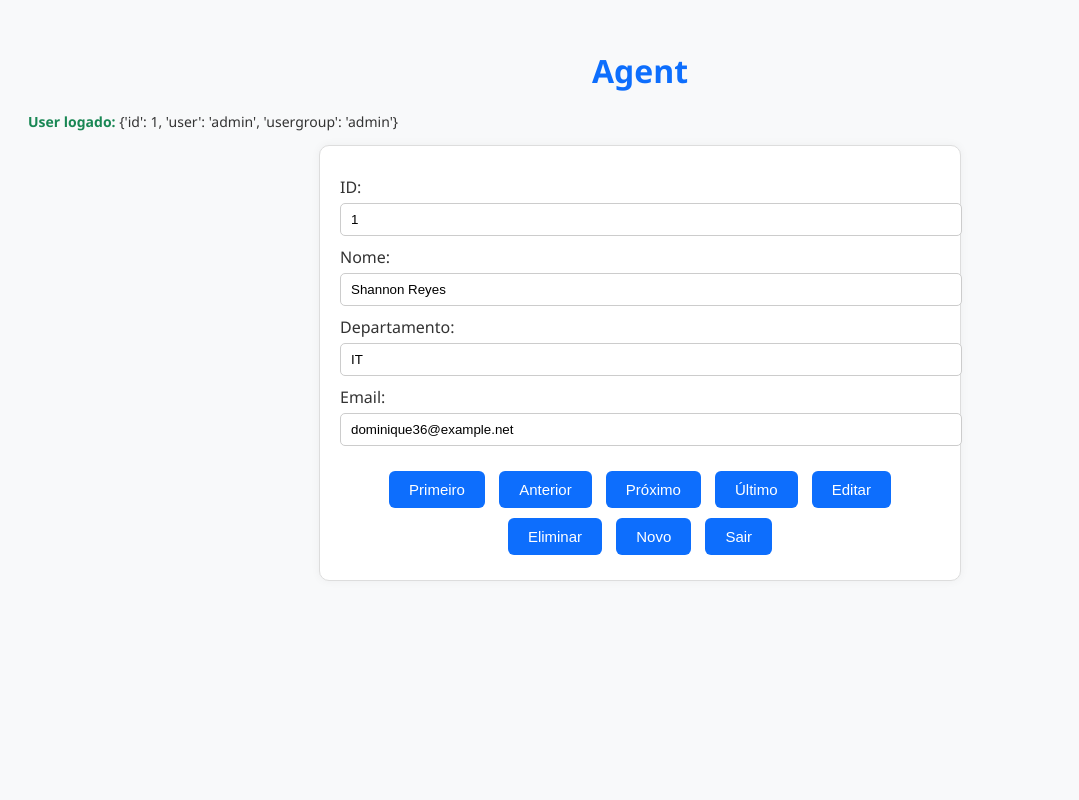
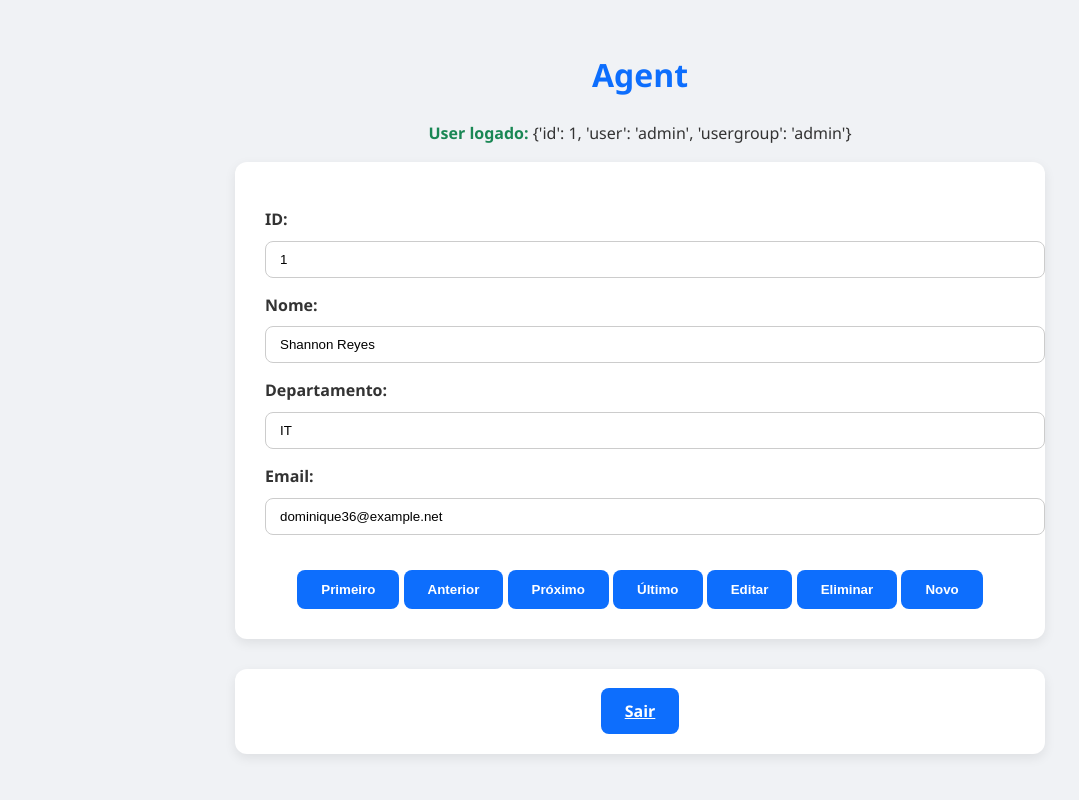
Before and after one commit to asab27/g20_project, a Flask app: page /Agent in a window 1280 px wide. Shown: the whole page, without its empty margins (0-1079 px from the left). Run offline with Flask 3, Linux system fonts and the light colour scheme; a user stored in the database is signed in.

Commit message:
Ultimos ajustes

```diff
--- a/app.py
+++ b/app.py
@@ -64,7 +64,7 @@ def chklogin():
     if resul == "Valid":
         session["user"] = user
         group = get_user_group()
-        return render_template("index.html", ulogin=user, group=group)
+        return render_template("index.html", ulogin=user, group=group, page_class="index-background")
     return render_template("login.html", user=user, password=password, ulogin=None, resul=resul, group=None)
 
 # Subapps
--- a/static/css/main.css
+++ b/static/css/main.css
@@ -13,8 +13,9 @@ Created on Fri May  2 21:24:13 2025
 
 body {
     font-family: 'Segoe UI', Tahoma, Geneva, Verdana, sans-serif;
+    line-height: 1.6;
     padding: 20px;
-    background-color: #f8f9fa;
+    background-color: #f0f2f5;
     color: #333;
 }
 
@@ -45,28 +47,34 @@ h1 {
 }
 
 /* Formulário */
-.form-container {
-    max-width: 600px;
+.form-container, .dados {
+    max-width: 750px;
     margin: auto;
-    background-color: #fff;
-    border: 1px solid #ddd;
-    border-radius: 10px;
-    padding: 20px;
-    box-shadow: 0px 0px 10px rgba(0,0,0,0.05);
+    background-color: #ffffff;
+    border-radius: 12px;
+    padding: 30px;
+    box-shadow: 0 4px 12px rgba(0,0,0,0.08);
+    transition: all 0.3s ease;
 }
 
-.form-container label {
+.form-container label, .dados label {
     display: block;
-    margin-top: 10px;
-    font-weight: 500;
+    margin-top: 15px;
+    font-weight: 600;
+    color:#333;
 }
 
-.form-container input {
+.form-container input, .dados input {
     width: 100%;
-    padding: 8px 10px;
-    margin-top: 5px;
+    padding: 10px 14px;
+    margin-top: 8px;
     border: 1px solid #ccc;
-    border-radius: 5px;
+    border-radius: 8px;
+    transition: all 0.3s ease;
+}
+input:focus{
+    border-color: #0d6efd;
+    outline:none;
 }
 
 /* Botões */
@@ -75,20 +83,21 @@ h1 {
     text-align: center;
 }
 
-.button-container button {
-    padding: 10px 20px;
-    margin: 5px;
+button, .button1 {
+    padding: 12px 24px;
+    margin-top: 15px;
     background-color: #0d6efd;
     color: white;
     border: none;
-    border-radius: 6px;
-    font-size: 15px;
+    border-radius: 8px;
+    font-weight: 600;
     cursor: pointer;
-    transition: background-color 0.2s ease;
+    transition: background-color 0.3s ease, transform 0.2s;
 }
 
-.button-container button:hover {
-    background-color: #084cdf;
+button:hover, .button1:hover{
+    background-color: #0b5ed7;
+    transform: translateY(-2px);
 }
 
 .button-container button.cancel-btn {
@@ -106,8 +115,10 @@ button:disabled {
 
 /* Mensagens */
 p {
-    margin-top: 10px;
-    font-size: 14px;
+    margin-top: 20px;
+    font-size: 16px;
+    text-align: center;
+    color: #333;
 }
 
 p strong {
--- a/subs/apps_agent.py
+++ b/subs/apps_agent.py
@@ -6,6 +6,8 @@ Created on Mon May 12 17:26:16 2025
 """
 from flask import render_template, request, session
 from classes.agent import Agent
+
+
 
 prev_option = ""
 
@@ -61,8 +63,7 @@ def apps_agent():
         Agent.nextrec()
     elif option == "last":
         Agent.last()
-    elif option == "exit":
-        return render_template("index.html", ulogin=ulogin)
+
 
     prev_option = option
     obj = Agent.current()
--- a/subs/apps_solution.py
+++ b/subs/apps_solution.py
@@ -7,7 +7,9 @@ Created on Mon May 12 17:27:14 2025
 from flask import render_template, request, session
 from classes.solution import Solution
 
+
 prev_option = ""
+
 
 def apps_solution():
     global prev_option
@@ -61,8 +63,7 @@ def apps_solution():
         Solution.nextrec()
     elif option == "last":
         Solution.last()
-    elif option == "exit":
-        return render_template("index.html", ulogin=ulogin)
+
 
     prev_option = option
     obj = Solution.current()
--- a/subs/apps_ticket.py
+++ b/subs/apps_ticket.py
@@ -6,6 +6,7 @@ Created on Mon May 12 17:16:01 2025
 """
 from flask import render_template, request, session
 from classes.ticket import Ticket
+
 
 prev_option = ""
 
@@ -61,8 +62,7 @@ def apps_ticket():
         Ticket.nextrec()
     elif option == "last":
         Ticket.last()
-    elif option == "exit":
-        return render_template("index.html", ulogin=ulogin)
+
 
     prev_option = option
     obj = Ticket.current()
--- a/subs/apps_ticketassignment.py
+++ b/subs/apps_ticketassignment.py
@@ -6,6 +6,7 @@ Created on Mon May 12 17:28:55 2025
 """
 from flask import render_template, request, session
 from classes.ticket_assignment import TicketAssignment
+
 
 prev_option = ""
 
@@ -62,8 +63,7 @@ def apps_ticketassignment():
         TicketAssignment.nextrec()
     elif option == "last":
         TicketAssignment.last()
-    elif option == "exit":
-        return render_template("index.html", ulogin=ulogin)
+
 
     prev_option = option
     obj = TicketAssignment.current()
--- a/subs/apps_userlogin.py
+++ b/subs/apps_userlogin.py
@@ -48,8 +48,6 @@ def apps_userlogin():
             Userlogin.nextrec()
         elif option == "last":
             Userlogin.last()
-        elif option == 'exit':
-            return render_template("index.html", ulogin=session.get("user"))
         prev_option = option
         obj = Userlogin.current()
         if option == 'insert' or len(Userlogin.lst) == 0:
--- a/templates/agent.html
+++ b/templates/agent.html
@@ -31,5 +31,8 @@
             {% include 'controls.html' %}
         </form>
     </div>
+    <div class="form-container" style="text-align: center; margin-top: 30px;">
+        <a href="/" class="button1">Sair</a>
+    </div>
 </body>
 </html>
--- a/templates/controls.html
+++ b/templates/controls.html
@@ -12,5 +12,4 @@
         <button type="submit" name="option" value="cancel" class="cancel-btn">Cancelar</button>
     {% endif %}
 
-    <button type="submit" name="option" value="exit">Sair</button>
 </div>
--- a/templates/index.html
+++ b/templates/index.html
@@ -5,7 +5,7 @@
 {% endblock %}
 
 {% block content %}
-<div class="form-container">
+<div class="index-content">
     <h1>Bem-vindo ao Sistema de Suporte Técnico</h1>
 
     {% if ulogin %}
--- a/templates/solution.html
+++ b/templates/solution.html
@@ -31,5 +31,8 @@
             {% include 'controls.html' %}
         </form>
     </div>
+    <div class="form-container" style="text-align: center; margin-top: 30px;">
+        <a href="/" class="button1">Sair</a>
+    </div>
 </body>
 </html>
--- a/templates/ticket.html
+++ b/templates/ticket.html
@@ -31,5 +31,8 @@
             {% include 'controls.html' %}
         </form>
     </div>
+    <div class="form-container" style="text-align: center; margin-top: 30px;">
+        <a href="/" class="button1">Sair</a>
+    </div>
 </body>
 </html>
--- a/templates/ticketassignment.html
+++ b/templates/ticketassignment.html
@@ -31,5 +31,8 @@
             {% include 'controls.html' %}
         </form>
     </div>
+    <div class="form-container" style="text-align: center; margin-top: 30px;">
+        <a href="/" class="button1">Sair</a>
+    </div>
 </body>
 </html>
--- a/templates/userlogin.html
+++ b/templates/userlogin.html
@@ -7,7 +7,6 @@
 {% block content %}
 <div class="dados">
     <br><br><br>
-    <img src="{{ url_for('static', filename='images/Userlogin.jpg')}}" alt="userlogin" width="200" height="200">
     <h1>Userlogin</h1>
     <br>
 
@@ -18,7 +17,6 @@
     {% endif %}
     <button id="save" type="submit" form="form" {{butedit}} class="button1">Save</button>
     <button id="cancel" type="button" {{butedit}} onclick="window.location.href = '/Userlogin?option=cancel'" class="button1">Cancel</button>
-    <button id="exit" type="button" {{butshow}} onclick="window.location.href = '/Userlogin?option=exit'" class="button1">Exit</button>
     <br><br>
 
     <form id="form" action="/Userlogin?option=save" method="post">
@@ -54,4 +52,7 @@
     <br>
     <p style="color: red;">{{msg}}</p>
 </div>
+<div class="form-container" style="text-align: center; margin-top: 30px;">
+    <a href="/" class="button1">Sair</a>
+</div>
 {% endblock %}
```
Also changed, not shown: other parts of static/css/main.css (+16 -10 lines).
